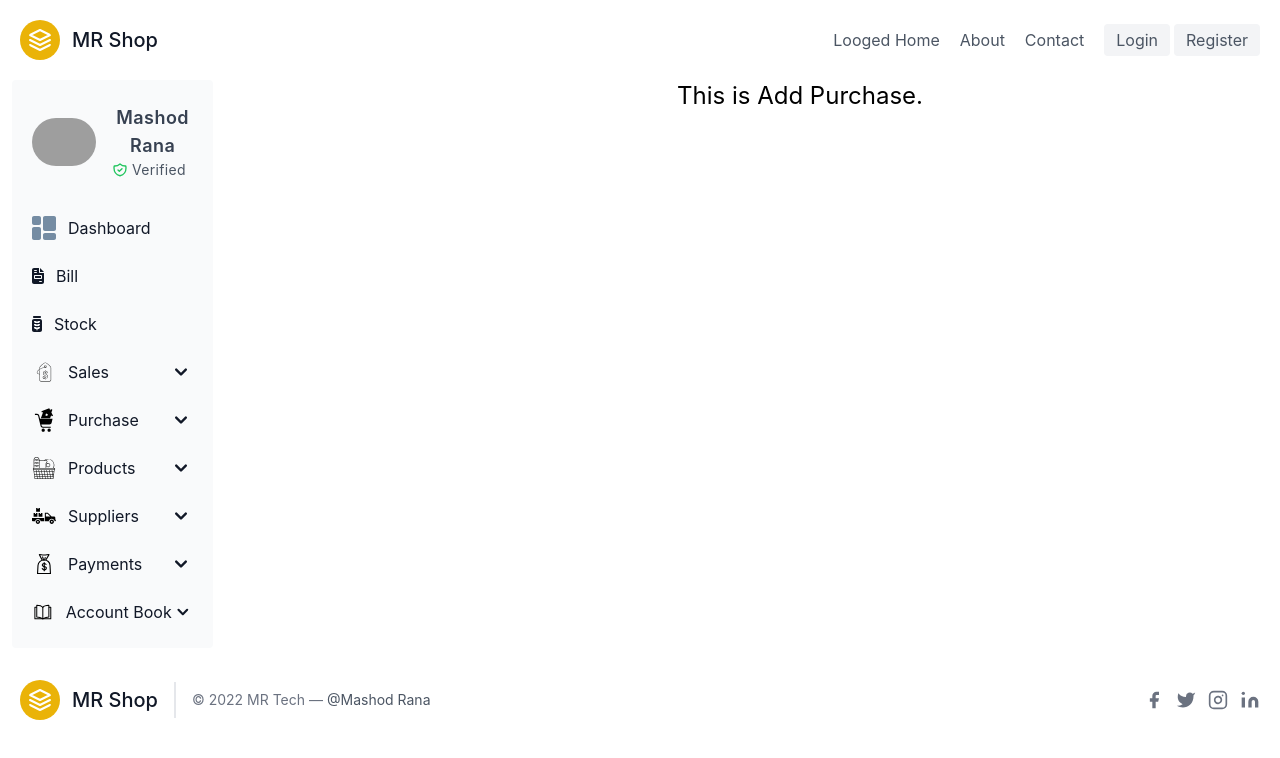
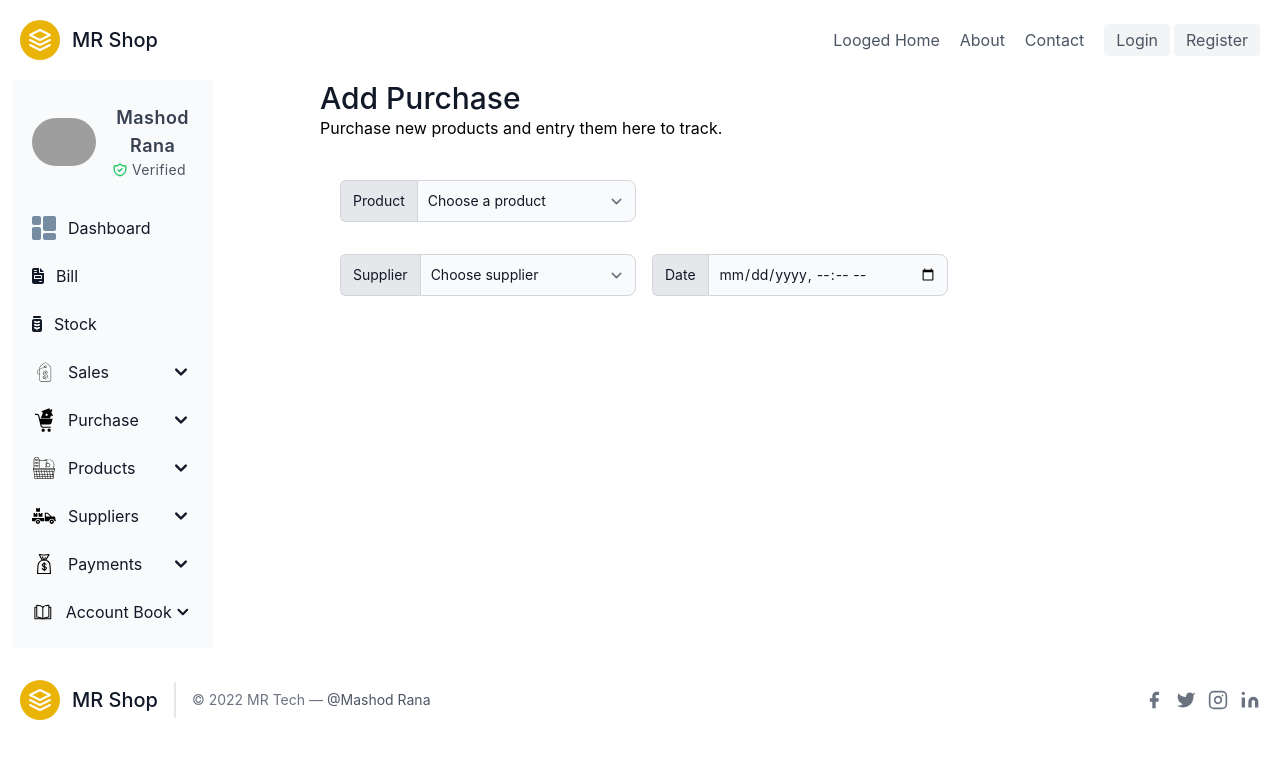
Before and after one commit to samueltefera/potential-inventory, a React (Create React App) app in the folder client/: page /dashboard/add-purchase in a window 1280 px wide. Shown: the top 758 px of the page. Built offline with nearby package versions, Linux system fonts and the light colour scheme; grey boxes are pictures that could not be loaded.

Commit message:
product purchasing component desing is ongoing

```diff
--- a/client/src/Components/Purchases/AddPurchase.jsx
+++ b/client/src/Components/Purchases/AddPurchase.jsx
@@ -1,7 +1,46 @@
-const AddPurchase = ()=>{
+const AddPurchase = () => {
     return (
         <>
-        <h1 className="text-2xl">This is Add Purchase.</h1>
+            <h1 className="text-start sm:text-3xl text-xl font-medium title-font text-gray-900">Add Purchase</h1>
+            <p className="text-md text-start">Purchase new products and entry them here to track.</p>
+            <div class="container px-5 py-6 mx-auto">
+                {/* product selection */}
+                <div className="grid grid-cols-3 gap-4 py-4">
+                    <div className="flex">
+                        <span class="inline-flex items-center px-3 text-sm text-gray-900 bg-gray-200 border border-r-0 border-gray-300 rounded-l-md dark:bg-gray-600 dark:text-gray-400 dark:border-gray-600">
+                            Product
+                        </span>
+                        <select id="underline_select" class="rounded-none rounded-r-lg bg-gray-50 border text-gray-900 focus:ring-blue-500 focus:border-blue-500 block flex-1 min-w-0 w-full text-sm border-gray-300 p-2.5  dark:bg-gray-700 dark:border-gray-600 dark:placeholder-gray-400 dark:text-white dark:focus:ring-blue-500 dark:focus:border-blue-500">
+                            <option selected>Choose a product</option>
+                            <option value="US">Rice</option>
+                            <option value="CA">Oil</option>
+                            <option value="FR">Biscuits</option>
+                            <option value="DE">Egg</option>
+                        </select>
+                    </div>
+                </div>
+                <div class="grid grid-cols-3 gap-4 py-4">
+                    <div class="flex">
+                        <span class="inline-flex items-center px-3 text-sm text-gray-900 bg-gray-200 border border-r-0 border-gray-300 rounded-l-md dark:bg-gray-600 dark:text-gray-400 dark:border-gray-600">
+                            Supplier
+                        </span>
+                        <select id="underline_select" class="rounded-none rounded-r-lg bg-gray-50 border text-gray-900 focus:ring-blue-500 focus:border-blue-500 block flex-1 min-w-0 w-full text-sm border-gray-300 p-2.5  dark:bg-gray-700 dark:border-gray-600 dark:placeholder-gray-400 dark:text-white dark:focus:ring-blue-500 dark:focus:border-blue-500">
+                            <option selected>Choose supplier</option>
+                            <option value="kg">Mamun</option>
+                            <option value="l">Abul</option>
+                            <option value="p">Babul</option>
+                        </select>
+                    </div>
+
+                    <div class="flex">
+                        <span class="inline-flex items-center px-3 text-sm text-gray-900 bg-gray-200 border border-r-0 border-gray-300 rounded-l-md dark:bg-gray-600 dark:text-gray-400 dark:border-gray-600">
+                            Date
+                        </span>
+                        <input type="datetime-local" id="website-admin" class="rounded-none rounded-r-lg bg-gray-50 border text-gray-900 focus:ring-blue-500 focus:border-blue-500 block flex-1 min-w-0 w-full text-sm border-gray-300 p-2.5  dark:bg-gray-700 dark:border-gray-600 dark:placeholder-gray-400 dark:text-white dark:focus:ring-blue-500 dark:focus:border-blue-500" placeholder="elonmusk" />
+                    </div>
+
+                </div>
+            </div>
         </>
     );
 };
```
